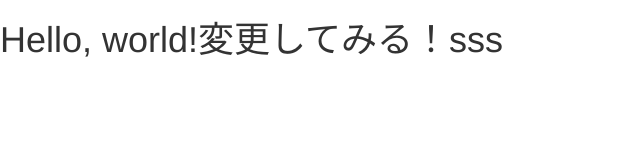
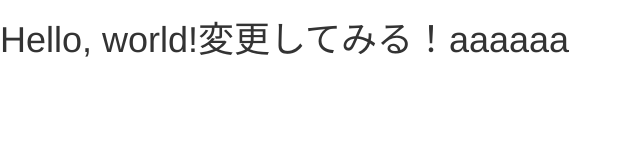
Before and after one commit to yasuhisa1984/yasuhisa.kokaji, a plain HTML site: page index.html in a window 1280 px wide. Shown: the whole page, without its empty margins (0-640 px from the left). Drawn offline with nearby package versions, Linux system fonts and the light colour scheme.

Commit message:
first commit

```diff
--- a/index.html
+++ b/index.html
@@ -8,7 +8,7 @@
     <link href="https://maxcdn.bootstrapcdn.com/bootstrap/3.3.5/css/bootstrap.min.css" rel="stylesheet">
   </head>
   <body>
-    <h1>Hello, world!変更してみる！sss</h1>
+    <h1>Hello, world!変更してみる！aaaaaa</h1>
 
     <script src="https://maxcdn.bootstrapcdn.com/bootstrap/3.3.5/js/bootstrap.min.js"></script>
   </body>
```
